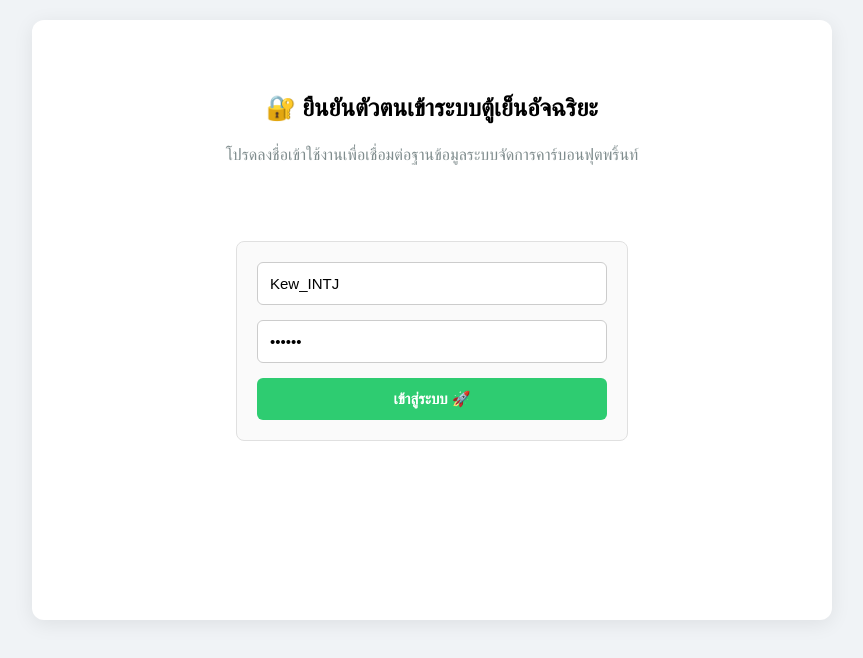
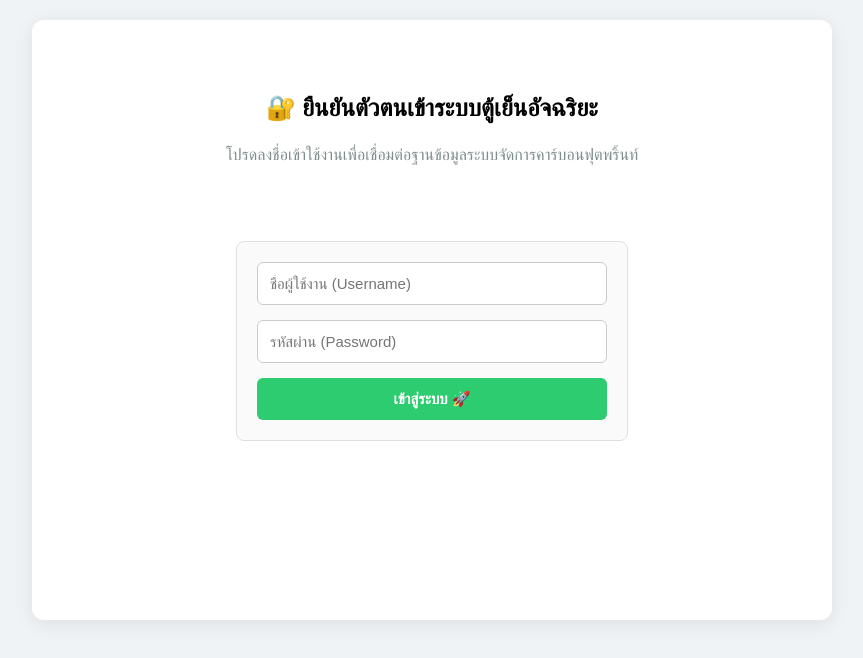
Before and after one commit to Pongpath-Q/smart-fridge, a plain HTML site: page index.html in a window 1280 px wide. Shown: the whole page, without its empty margins (208-1071 px from the left). Drawn offline with nearby package versions, Linux system fonts and the light colour scheme.

Commit message:
Update index.html

```diff
--- a/index.html
+++ b/index.html
@@ -403,8 +403,8 @@
             <p style="color: #7f8c8d;">โปรดลงชื่อเข้าใช้งานเพื่อเชื่อมต่อฐานข้อมูลระบบจัดการคาร์บอนฟุตพริ้นท์</p>
         </div>
         <div class="login-box">
-            <input type="text" id="username" class="input-field" placeholder="ชื่อผู้ใช้งาน (Username)" value="Kew_INTJ">
-            <input type="password" id="password" class="input-field" placeholder="รหัสผ่าน (Password)" value="123456">
+            <input type="text" id="username" class="input-field" placeholder="ชื่อผู้ใช้งาน (Username)" >
+            <input type="password" id="password" class="input-field" placeholder="รหัสผ่าน (Password)" >
             <button class="btn btn-success" onclick="handleLogin()">เข้าสู่ระบบ 🚀</button>
         </div>
     </div>
```
